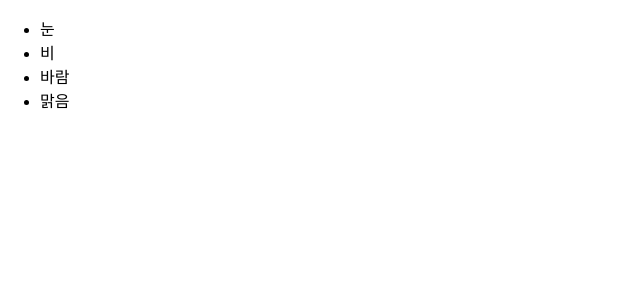
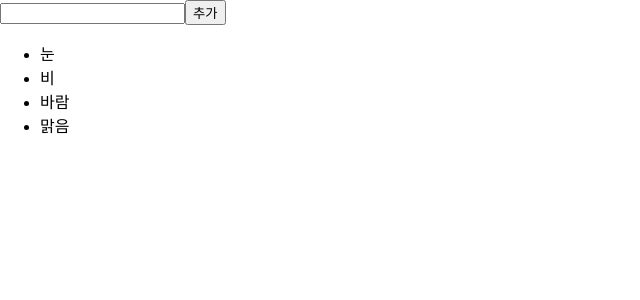
Before and after one commit to DottJs/reattest, a React (Create React App) app in the folder hello-react/: page / in a window 1280 px wide. Shown: the top 300 px of the page, without its empty margins (0-640 px from the left). Built offline with nearby package versions, Linux system fonts and the light colour scheme.

Commit message:
유동 이벤트 사용
배열을 직접 건드리는 것보다 concat, ..., slice 등을 통해 새로운 배열을 만들어서 setState로 새로 랜더링 하는 것이 좋다

```diff
--- a/hello-react/src/IterationSample.js
+++ b/hello-react/src/IterationSample.js
@@ -1,14 +1,38 @@
 import React, {Component} from 'react';
 
 class IterationSample extends Component{
+    state = {
+        names : ['눈', '비', '바람', '맑음'],
+        name : ''
+    }
+
+    handleChange = (e) =>{
+        this.setState({name : e.target.value});
+    }
+
+    handleInsert = () =>{
+        this.setState({
+            names : this.state.names.concat(this.state.name), //concat을 쓴이유 : push는 기존배열이 변형되므로 기존배열과 새로운 배열을 합친 concat을 사용
+            name : ''
+        });
+    }
+
+    handleRemove = (index) =>{
+        const {names} = this.state; //const names = this.state.names 와 같은뜻
+        this.setState({
+            names : [...names.slice(0,index), ...names.slice(index+1, names.length)] // 배열에서의 ...(전개연산자)가 concat 보다 간결하고 쉽다.
+        });
+    }
+
     render(){
-
-        const names = ['눈', '비', '바람', '맑음'];
-
-        const nameList = names.map( (name,index) => (<li key={index}>{name}</li>) );
+        const nameList = this.state.names.map( (names, index) => (<li key={index} onDoubleClick={()=>{this.handleRemove(index)}}>{names}</li>) );
+                                                                                //이벤트 자체를 포함시켜 함수를 생성함 : 랜더링 이후 사용할 수 있으며 undefined의 오류 방지
 
         return (
             <div>
+                <input onChange={this.handleChange} value={this.state.name} />
+                <button onClick={this.handleInsert}>추가</button>
+
                 <ul>
                     {nameList}
                 </ul>
```
Also changed, not shown: hello-react/src/LifeCycleSample.js (added, +13 -0 lines).
